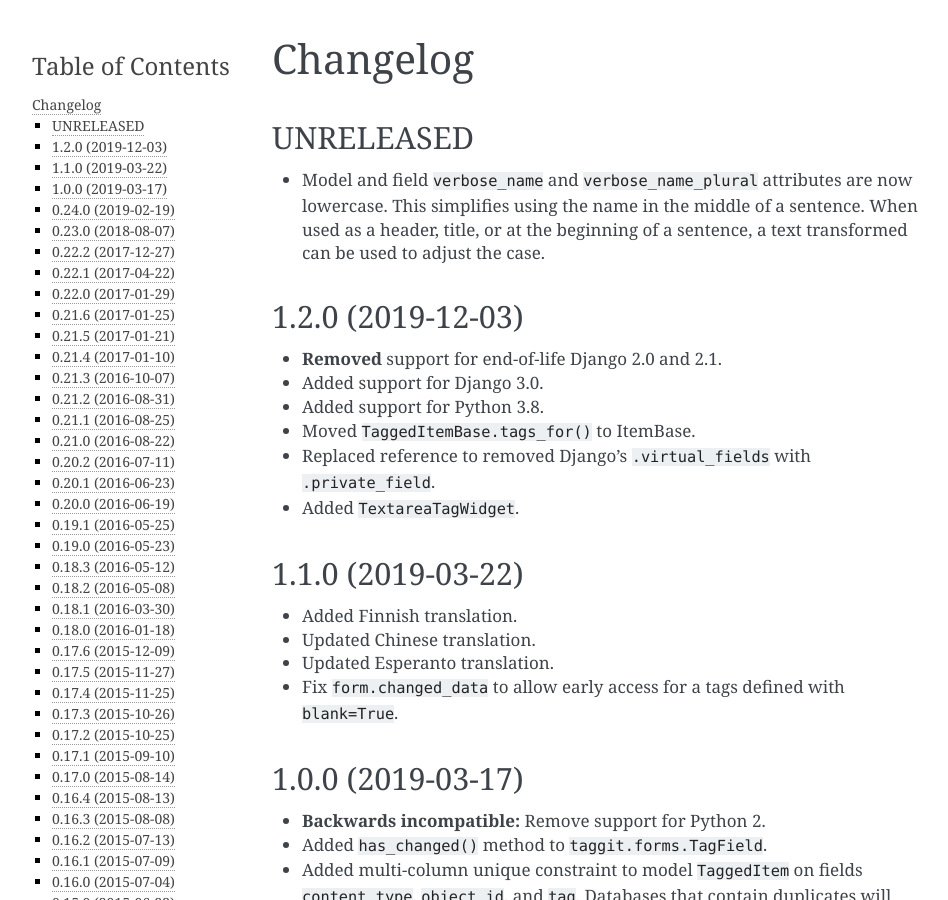
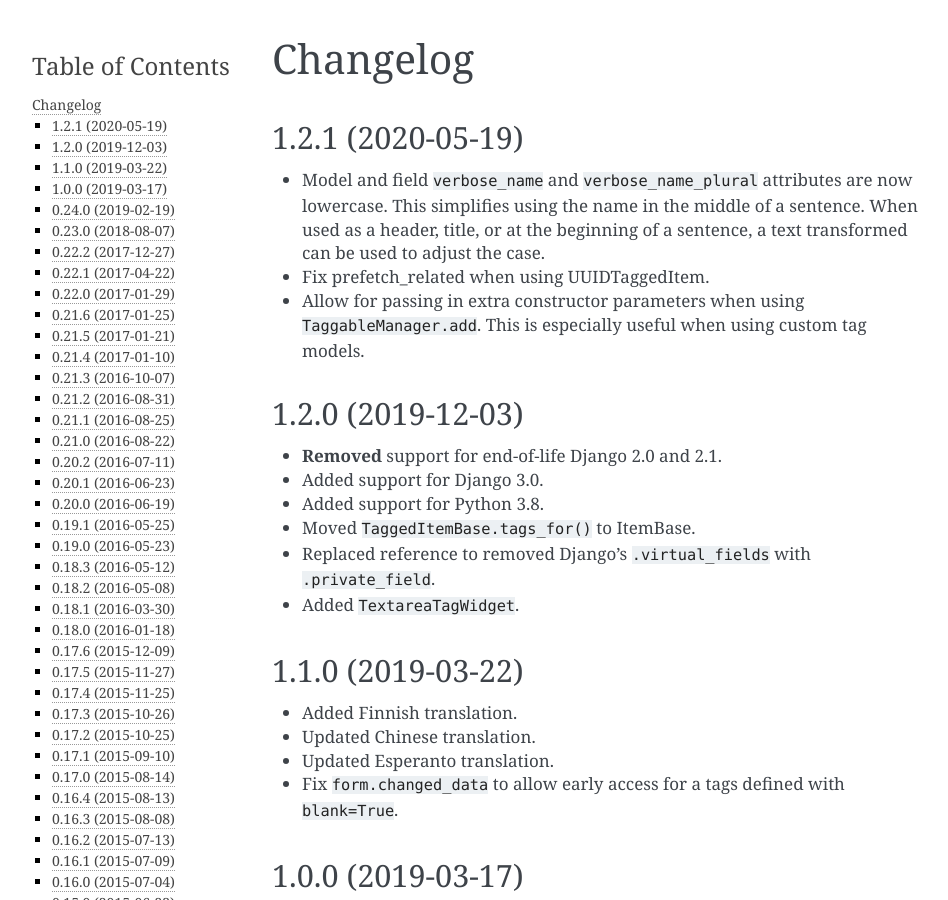
Before and after one commit to jazzband/django-taggit, a Sphinx documentation site: the page built from docs/changelog.rst, in a window 1280 px wide and 900 px high. Shown: the whole window, without its empty margins (148-1096 px from the left). Built offline with Sphinx 7.4.7, drawn with Linux system fonts in a browser that asks for light colours.

Commit message:
Prepare for the next release

```diff
--- a/CHANGELOG.rst
+++ b/CHANGELOG.rst
@@ -1,13 +1,15 @@
 Changelog
 =========
 
-UNRELEASED
-~~~~~~~~~~
+1.2.1 (2020-05-19)
+~~~~~~~~~~~~~~~~~~
 
 * Model and field ``verbose_name`` and ``verbose_name_plural`` attributes are
   now lowercase. This simplifies using the name in the middle of a sentence.
   When used as a header, title, or at the beginning of a sentence, a text
   transformed can be used to adjust the case.
+* Fix prefetch_related when using UUIDTaggedItem.
+* Allow for passing in extra constructor parameters when using ``TaggableManager.add``. This is especially useful when using custom tag models.
 
 1.2.0 (2019-12-03)
 ~~~~~~~~~~~~~~~~~~
--- a/docs/conf.py
+++ b/docs/conf.py
@@ -8,7 +8,7 @@
 # The short X.Y version.
 version = "1.2"
 # The full version, including alpha/beta/rc tags.
-release = "1.2.0"
+release = "1.2.1"
 
 intersphinx_mapping = {
     "django": (
--- a/taggit/__init__.py
+++ b/taggit/__init__.py
@@ -1,4 +1,4 @@
-VERSION = (1, 2, 0)
+VERSION = (1, 2, 1)
 __version__ = ".".join(str(i) for i in VERSION)
 
 default_app_config = "taggit.apps.TaggitAppConfig"
```
